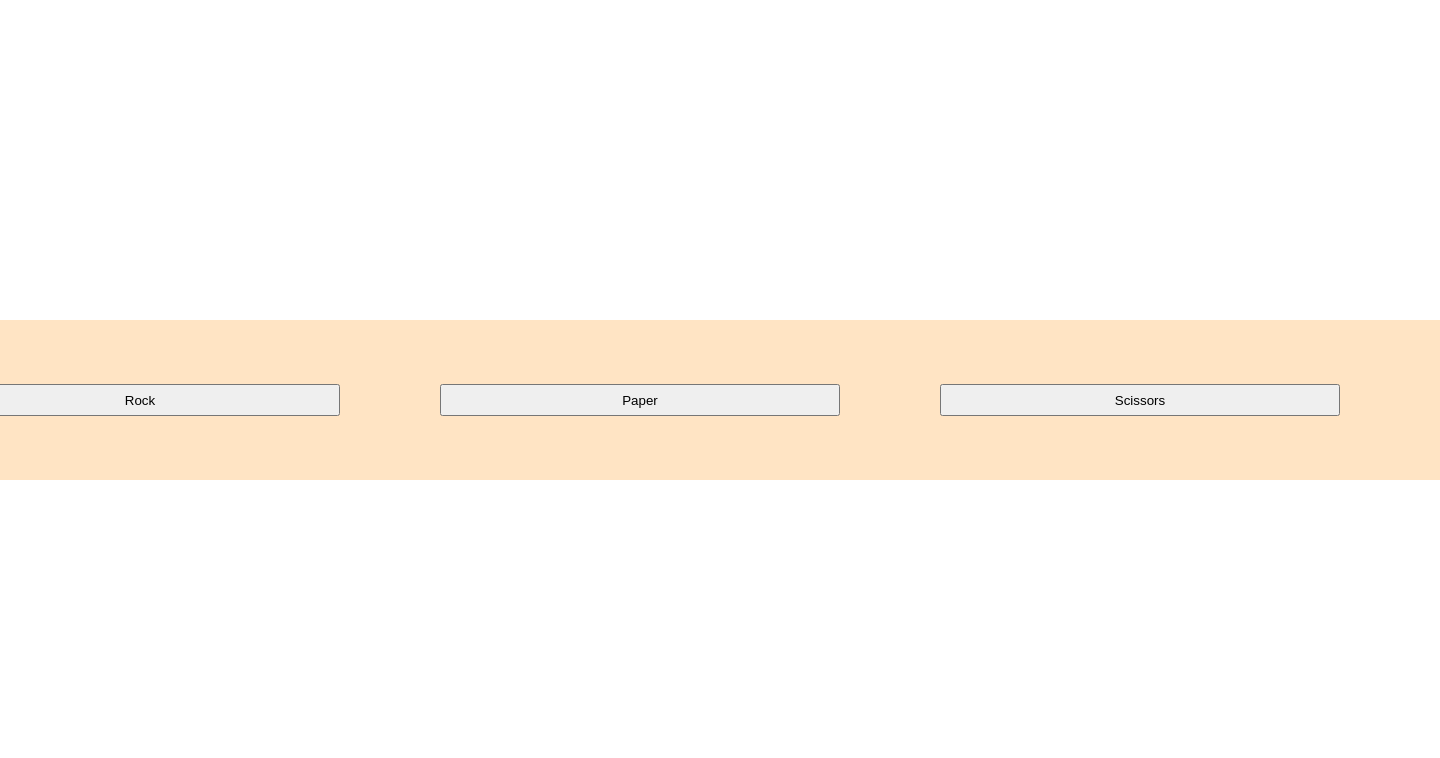
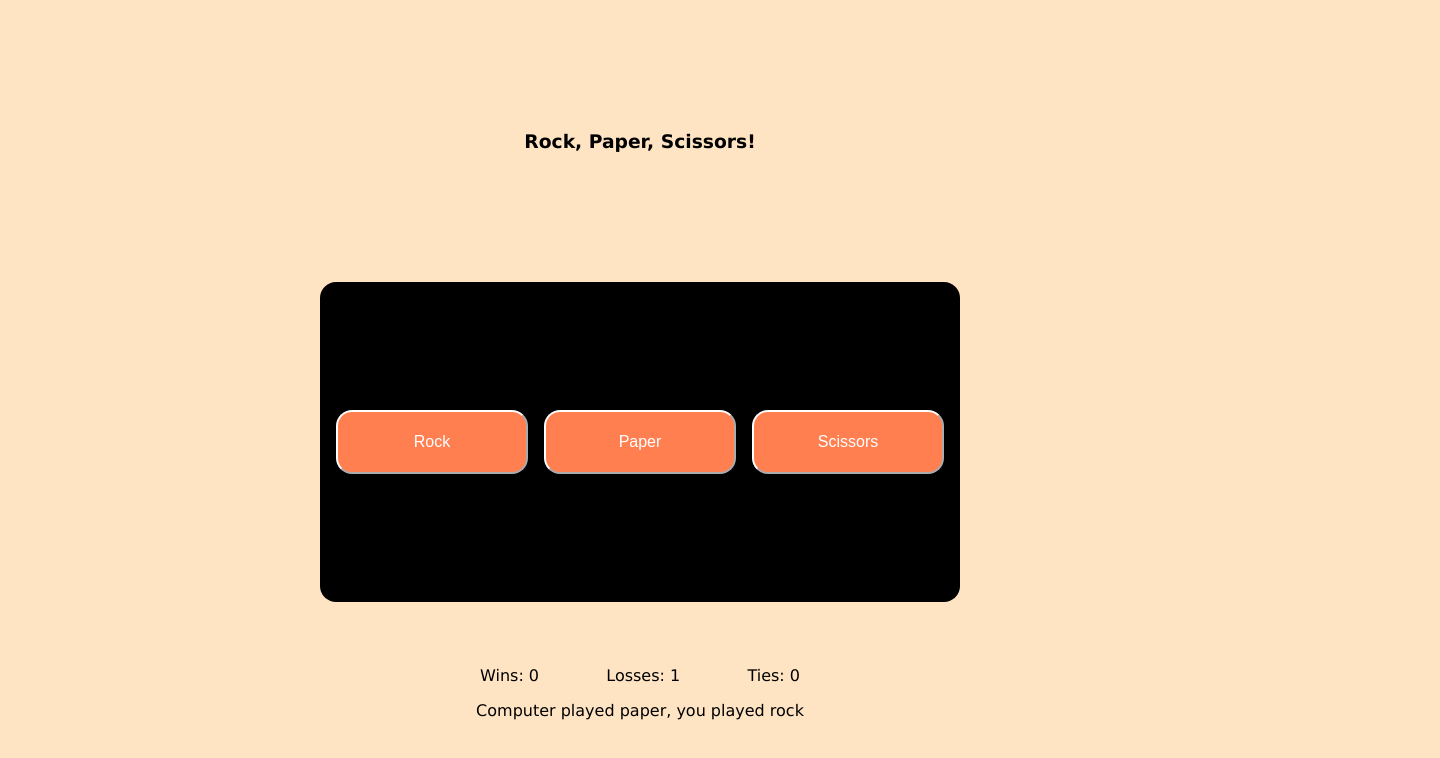
Before and after one commit to k-falk/top_rps, a plain HTML site: page index.html in a window 1280 px wide. Both pictures are taken after a click on the button "Rock". Shown: the whole page, 1440 px wide, since content can reach past the window. Drawn offline with Linux system fonts and the light colour scheme.

Commit message:
Finished setting up UI, added event listener for button, and added scoreboard to keep track of games

```diff
--- a/index.html
+++ b/index.html
@@ -6,14 +6,25 @@
     <meta name="viewport" content="width=device-width, initial-scale=1.0">
     <title>Rock Paper Scissors</title>
     <link rel="stylesheet" href="style.css">
-    <script src="script.js"></script>
+    <script src="script.js" defer></script>
 </head>
 <body>
+    <div class = header>
+        <h3>Rock, Paper, Scissors!</h3>
+    </div>
     <div class= "buttons">
-        <button class = "button">Rock</button>
-        <button class = "button">Paper</button>
-        <button class = "button">Scissors</button>
+        <button id = "rock", class = "button">Rock</button>
+        <button id = "paper", class = "button">Paper</button>
+        <button id = "scissors", class = "button">Scissors</button>
     </div>
+
+    <div class= "score">
+        <p id = "win">Wins: 0</p>
+        <p id = "loss">Losses: 0</p>
+        <p id = "tie">Ties: 0</p>
+    </div>
+
+    <div class = "notif"></div>
 
 </body>
 </html>
--- a/script.js
+++ b/script.js
@@ -1,8 +1,70 @@
+
+const buttons = document.querySelectorAll(".button");
+let gamesPlayed = 0;
+
+
+
+
+buttons.forEach((button) => {
+
+    // and for each one we add a 'click' listener
+    button.addEventListener('click', () => {
+      let move = button.id;
+      computerMove = computerPlay();
+      let outcome = (playRound(move, computerMove));
+
+
+      let notifText = `Computer played ${computerMove}, you played ${move}`;
+      let notif = document.querySelector('.notif');
+      notif.textContent = notifText;
+
+      scoreboard = document.getElementById(outcome.toLowerCase());
+      scoreboardText = scoreboard.textContent;
+      newScore = Number(scoreboardText.split(" ")[1])+1;
+      scoreboardText = scoreboardText.split(" ")[0] + " " + newScore.toString();
+      scoreboard.innerText = scoreboardText;
+      gamesPlayed++;
+      checkGameCondition();
+
+    });
+  });
+
+  function checkGameCondition() {
+    if(gamesPlayed >= 5){
+        //game ended
+        gameOutcome = checkOutcome();
+        let alertText = `Game is over. You ${gameOutcome}! Click okay to restart`;
+        alert(alertText);
+
+        resetGame();
+
+    }
+  }
+
+  function checkOutcome(){
+      let scoreStrings = document.querySelectorAll('.score p');
+      let scores = Array.from(scoreStrings).map(function(element){
+            return element.textContent.split(" ")[1];
+           });
+      if(scores[0] > scores[1]){
+           return "win";}
+      else if(scores[0]< scores[1]){
+           return "lose";}
+      else{return "tie";}
+  }
+
+  function resetGame(){
+    let scoreStrings = document.querySelectorAll('.score p');
+    let scores = Array.from(scoreStrings).forEach(function(element){
+        element.innerText = element.innerText.split(" ")[0] + " " + 0;
+    });
+    gamesPlayed = 0;
+  }
+
 
 
 function computerPlay(){
     let randNum = Math.floor(Math.random()*3);
-    console.log(randNum);
     switch(randNum){
         case 0:
             return "rock";
@@ -69,4 +131,4 @@ function playRound(playerSelection, computerSelection){
 
     }
 
-    game();
+    // game();
--- a/style.css
+++ b/style.css
@@ -4,25 +4,73 @@ html, body{
     padding: 0;
     font-family: Verdana, Geneva, Tahoma, sans-serif;
     height:100%;
+    width:100%;
+    background-color: bisque;
+
     display:flex;
-    justify-content: center;
-    align-items: center;
+    flex-direction: column;
+
+}
+
+.header {
+    color: black;
+    text-align: center;
+    font-family: Verdana, Geneva, Tahoma, sans-serif;
+    margin-top: 7em;
+    margin-bottom: 7em;
+
 
 }
 
 .buttons {
-    background-color: bisque;
-    margin:0;
+    background-color: black;
+    border-radius: 1em;
+
+
+    max-height: 40%;
+    min-height: 20%;
+    width:100%;
+    max-width: 50%;
+    min-width: 30%;
+    flex:1 0 0;
+    align-self: center;
+
+
     display: flex;
     justify-content: space-evenly;
-    align-items: center;
-    width: 100em;
-    height: 10em;
+    flex-wrap: wrap;
+
+    margin-bottom: 3em;;
 
 }
 
 .button {
-    width: 25%;
+    background-color: coral;
+    border-color: white;
+    color: white;
+    align-self: center;
+
+
+    border-radius: 1em;
+    font-size: 1em;
+
+    min-width: 10em;
+    width: 30%;
+    min-height: 3em;
     height: 20%;
+    max-height: 30%;
+
 
 }
+
+.score {
+    display: flex;
+    align-self: center;
+    justify-content: space-between;
+    width: 20em;
+    max-width: 60%;
+}
+
+.notif {
+    align-self: center;
+}
```
